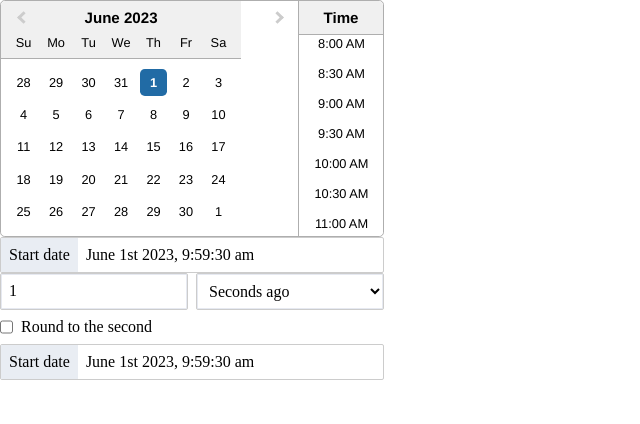
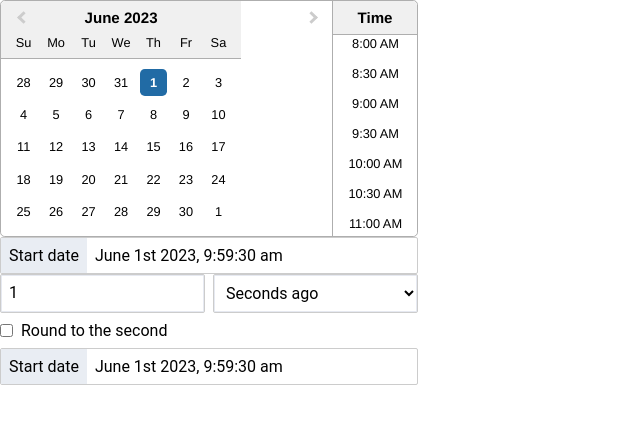
Before and after one commit to div4211111/super-date-picker, a React (Vite) app: page / in a window 1280 px wide. Shown: the top 424 px of the page, without its empty margins (0-640 px from the left). Built offline with nearby package versions, Linux system fonts and the light colour scheme.

Commit message:
fix: change font-family

```diff
--- a/src/styles/global.scss
+++ b/src/styles/global.scss
@@ -84,7 +84,7 @@ input::-ms-clear {
 }
 
 button,
-input[type='submit'] {
+input[type="submit"] {
   display: inline-block;
   box-shadow: none;
   background: none;
@@ -110,3 +110,7 @@ label {
 legend {
   display: block;
 }
+
+body {
+  font-family: "Roboto", sans-serif;
+}
```
